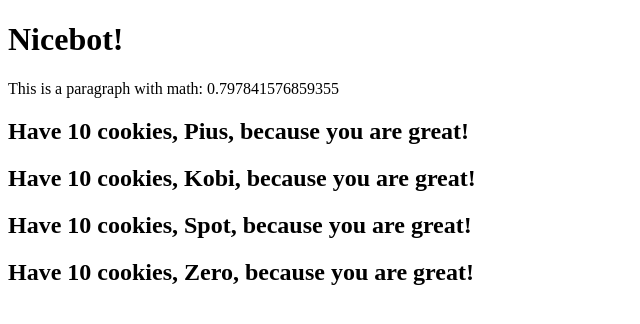
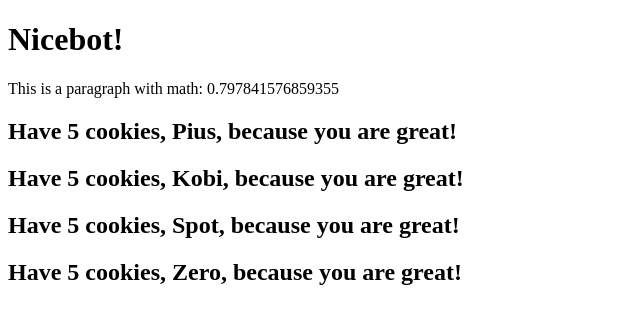
Before and after one commit to piuswong-multiverse/demo-w8d1-react-components-props-202212, a React (Vite) app: page / in a window 1280 px wide. Shown: the top 324 px of the page, without its empty margins (0-640 px from the left). Built offline with nearby package versions, Linux system fonts and the light colour scheme.

Commit message:
Refactor: Use map outside return

```diff
--- a/App.js
+++ b/App.js
@@ -7,19 +7,17 @@ import Cookie from './components/Cookie';
 const App = () => {
 
     const names = ["Pius", "Kobi", "Spot", "Zero"];
+    const output = names.map( (nameFromArray) => {
+        return(
+            <Cookie name={nameFromArray} numberOfCookies={5} />
+        );
+    });
 
     return( // JSX goes in here!!  You can only have ONE element as the parent in there
         <div>
             <h1>Nicebot!</h1>
             <p>This is a paragraph with math: { Math.random() } </p>
-            {
-                // JS can go in here
-                names.map( (nameFromArray) => {
-                    return(
-                        <Cookie name={nameFromArray} numberOfCookies={10} />
-                    )
-                } )
-            }
+            { output }
         </div>
     );
 }
```
